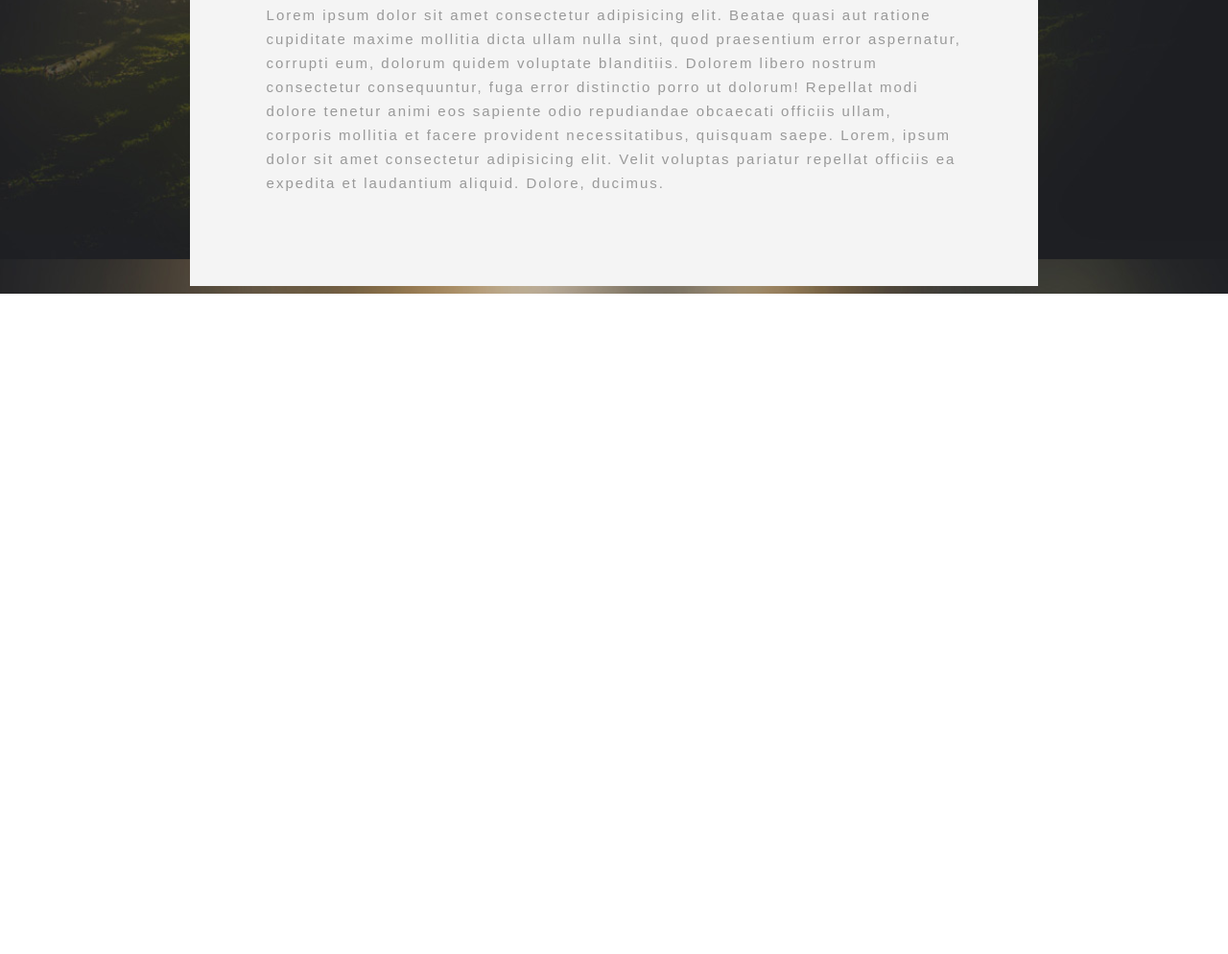
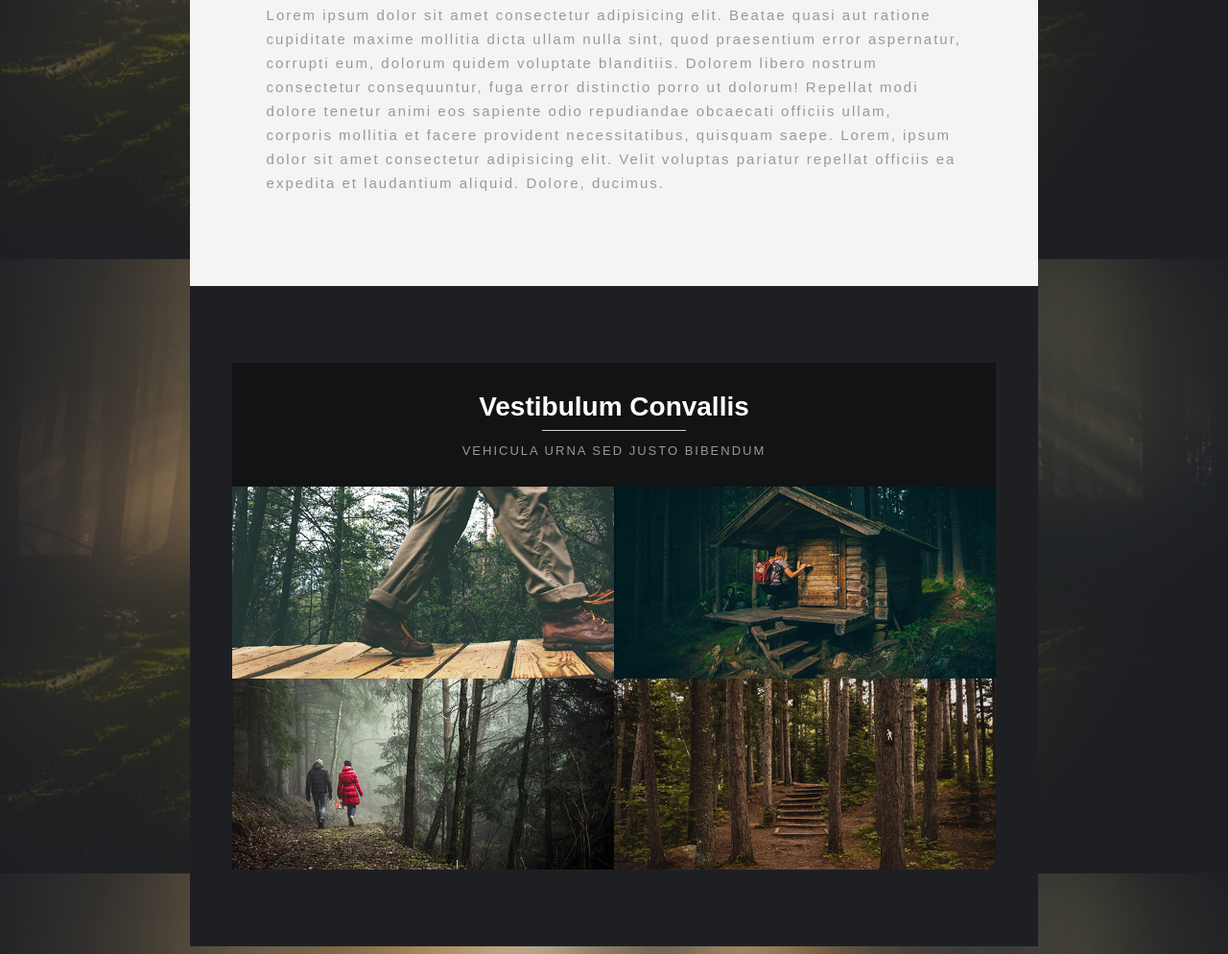
Before and after one commit to vicfir/caminar, a plain HTML site: page index.html in a window 1280 px wide. Shown: the part 1010-2004 px from the top of the page at 96% size. Before the commit the page ends 1316 px from the top, so only its background shows below. Drawn offline with Linux system fonts and the light colour scheme.

Commit message:
section 2 style

```diff
--- a/index.html
+++ b/index.html
@@ -27,7 +27,21 @@
                 <p>Lorem ipsum dolor sit amet consectetur adipisicing elit. Beatae quasi aut ratione cupiditate maxime mollitia dicta ullam nulla sint, quod praesentium error aspernatur, corrupti eum, dolorum quidem voluptate blanditiis. Dolorem libero nostrum consectetur consequuntur, fuga error distinctio porro ut dolorum! Repellat modi dolore tenetur animi eos sapiente odio repudiandae obcaecati officiis ullam, corporis mollitia et facere provident necessitatibus, quisquam saepe. Lorem, ipsum dolor sit amet consectetur adipisicing elit. Velit voluptas pariatur repellat officiis ea expedita et laudantium aliquid. Dolore, ducimus.</p>
             </div>
         </section>
-        <section id="sect2"></section>
+        <section id="sect2">
+            <div id="imgTxtSect2">
+                <div id="titleSect2">
+                    <h2>Vestibulum Convallis</h2>
+                    <hr>
+                    <h3>VEHICULA URNA SED JUSTO BIBENDUM</h3>
+                </div>
+                <div id="imgSect2">
+                    <img src="./public/img/pic03.jpg" alt="">
+                    <img src="./public/img/pic01.jpg" alt="">
+                    <img src="./public/img/pic04.jpg" alt="">
+                    <img src="./public/img/pic05.jpg" alt="">
+                </div>
+            </div>
+        </section>
         <section id="sect3"></section>
     </main>
     <footer>
--- a/public/sass/style.sass
+++ b/public/sass/style.sass
@@ -71,7 +71,45 @@ section
             color: #999999
 
 // ------------SECTION 2------------
+#sect2
+    background-color: #1e1f23
+    padding: 80px 0
 
+#imgTxtSect2
+    width: 90%
+    margin: auto
+    background-color: #121315
+    text-align: center
+    padding-top: 30px
+
+    h2
+        font-family: Arial, Helvetica, sans-serif
+        font-weight: 800
+        font-size: 28px
+        color: white
+        margin: 0
+
+    hr
+            width: 150px
+            height: 1px
+            background-color: #d3d3d3
+            border: none
+
+    h3
+        font-family: Arial, Helvetica, sans-serif
+        font-weight: 100
+        font-size: 13px
+        letter-spacing: 2px
+        color: #999999
+        margin-bottom: 30px
+
+#imgSect2
+    display: flex
+    flex-wrap: wrap
+
+    img
+        flex-grow: 1
+        width: 40%
 // ------------SECTION 3------------
 
 // ------------FOOTER------------
```
Also changed, not shown: public/css/style.css, 1 other file.
